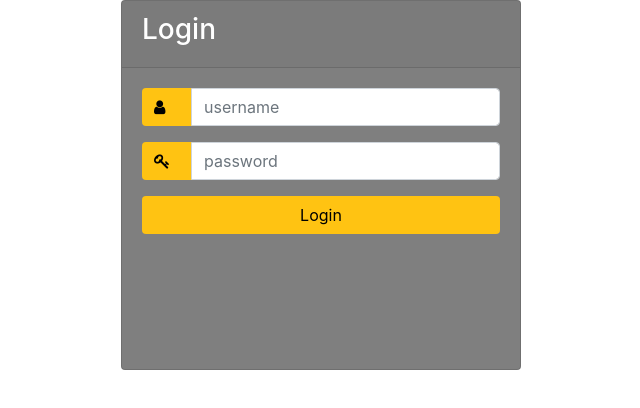
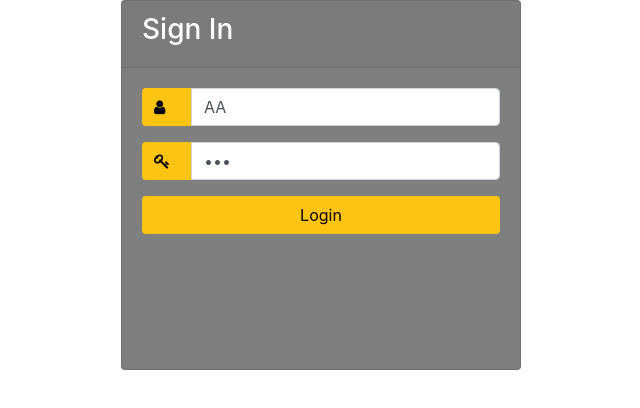
Before and after one commit to sagar0937/xor-mart-app, a React (Create React App) app: page / in a window 1280 px wide. Shown: the top 408 px of the page, without its empty margins (319-959 px from the left). Built offline with nearby package versions, Linux system fonts and the light colour scheme.

Commit message:
login redirect issue

```diff
--- a/src/App.js
+++ b/src/App.js
@@ -1,7 +1,7 @@
 import React from 'react';
 
 import { BrowserRouter as Router, Route, Switch } from "react-router-dom";
-import {Login1}  from "./components/Login1";
+import {Login}  from "./components/Login";
 import { Home } from "./components/Home";
 import { AddProduct } from "./components/AddProduct";
 import { EditProduct } from "./components/EditProduct";
@@ -18,7 +18,7 @@
         <Router>
           <Switch>
             {/* <Route exact path="/" component={() => <Home users={users} setUsers={setUsers} />} /> */}
-            <Route exact path="/" component={Login1} />
+            <Route exact path="/" component={Login} />
             <Route  path="/home" component={Home} />
             <Route path="/add" component={AddProduct} />
             <Route path="/edit/:id" component={EditProduct} />
--- a/src/components/Login.js
+++ b/src/components/Login.js
@@ -1,24 +1,25 @@
-import React, { useState, useEffect } from 'react';
-import { Link , Redirect } from 'react-router-dom';
+import React, { useState } from 'react';
+// import { Link , Redirect } from 'react-router-dom';
 import 'font-awesome/css/font-awesome.min.css'
 import './Login.css';
 
 
 
-export const Login = () => {
-  const [username, setUsername] = useState('');
-  const [password, setPassword] = useState('');
-  const [isButtonDisabled, setIsButtonDisabled] = useState(true);
-  const [helperText, setHelperText] = useState('');
-  const [error, setError] = useState(false);
+export const Login = (props) => {
+  const [username, setUsername] = useState('AA');
+  const [password, setPassword] = useState('AAA');
+  // const [isButtonDisabled, setIsButtonDisabled] = useState(true);
+  // const [helperText, setHelperText] = useState('');
+  // const [error, setError] = useState(false);
 
   const handleLogin = (e) => {
     e.preventDefault();
     if (username === 'AA' && password === 'AAA') {
-      return  <Redirect to='/home' />
+      return props.history.push("/home");
+      // return  <Redirect to='/home' />
     } else {
-      setError(true);
-      setHelperText('Incorrect username or password')
+      // setError(true);
+      // setHelperText('Incorrect username or password')
     }
   };
 
```
